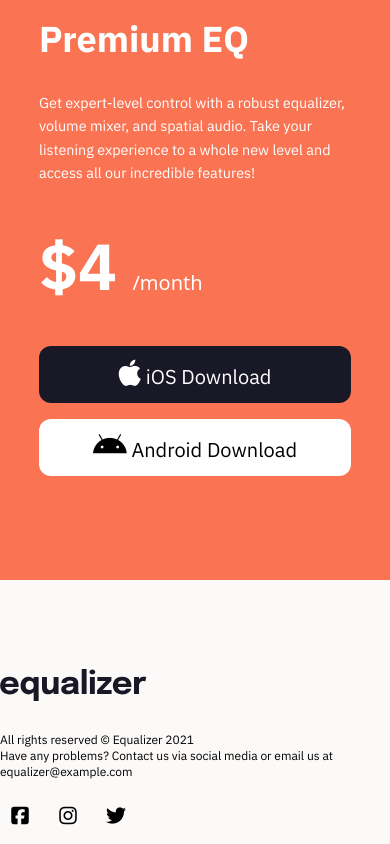
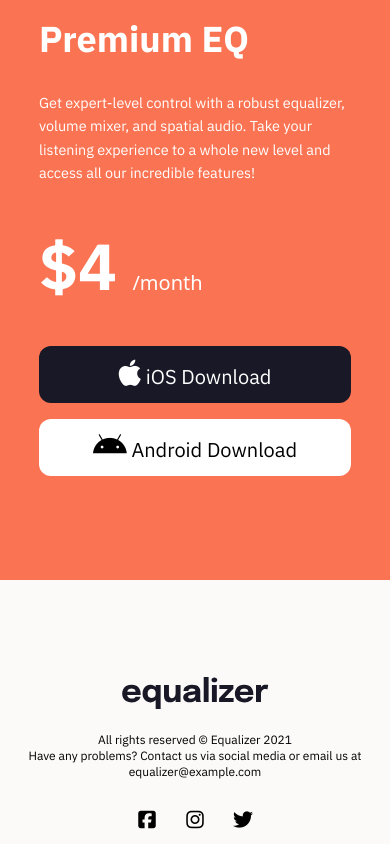
Before and after one commit to ebenkanin/equalizer-landing-page, a website: page index.html in a window 390 px wide. Shown: the part 1287-2131 px from the top of the page. Drawn offline with Linux system fonts and the light colour scheme.

Commit message:
more fixes

```diff
--- a/index.html
+++ b/index.html
@@ -77,8 +77,8 @@
         </div>
 
     </main>
-    <footer class="w-full lg:max-w-[85%] 2xl:max-w-[70%] h-auto md:h-[400px] -mt-26 md:mt-0">
-        <div class="footer-links w-full h-full grid grid-rows-3 md:grid-cols-[458px_100px] md:grid-rows-2 xl:grid-cols-[150px_600px_1fr] xl:grid-rows-1 md:gap-4  gap-4 xl:gap-20 ">
+    <footer class="w-full lg:max-w-[85%] 2xl:max-w-[70%] h-auto md:h-[400px] -mt-26 md:mt-0 ">
+        <div class="footer-links w-full h-full grid grid-rows-3 md:grid-cols-[458px_100px] md:grid-rows-2 xl:grid-cols-[150px_600px_1fr] xl:grid-rows-1 md:gap-4  gap-4 xl:gap-20 place-items-center ">
 
             <div class="footer-logo md:row-span-2">
                 <img src="./images/logo.svg" alt="logo" class="">
@@ -86,10 +86,10 @@
 
 
             <div class="copyright md:row-span-2 w-full h-full xl:flex xl:justify-center ">
-                <p class="text-black font-IBM-Plex-sans text-xs md:text-sm xl:text-base">All rights reserved © Equalizer 2021 <br>Have any problems? Contact us via social media or email us at <a href="mailto:equalizer@example.com" class="hover:text-pink-500">equalizer@example.com</a></p>
+                <p class="text-black text-center font-IBM-Plex-sans text-xs md:text-sm xl:text-base">All rights reserved © Equalizer 2021 <br>Have any problems? Contact us via social media or email us at <a href="mailto:equalizer@example.com" class="hover:text-pink-500">equalizer@example.com</a></p>
             </div>
 
-            <div class="socials w-full h-full flex flex-row justify:center xl:justify-end items-start gap-2  ">
+            <div class="socials w-full h-full flex flex-row justify-center xl:justify-end items-center  xl:items-start gap-2  ">
                 <div class="facebook-container w-10 h-10 md:w-16 md:h-16  flex justify-center items-center ">
                     <i class="fa-brands fa-square-facebook text-xl md:text-[36px]"></i>
 
```
Also changed, not shown: dist/output.css.
